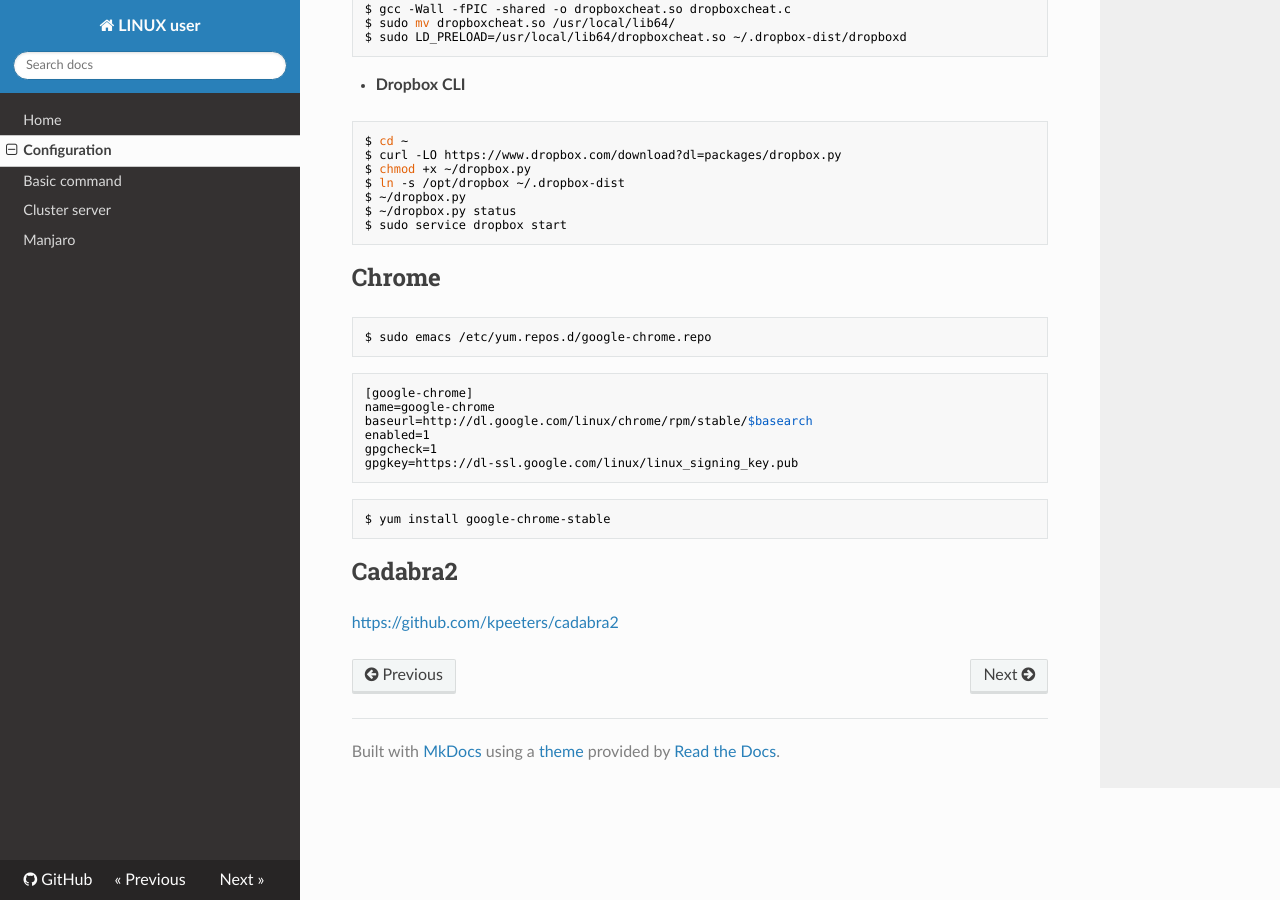
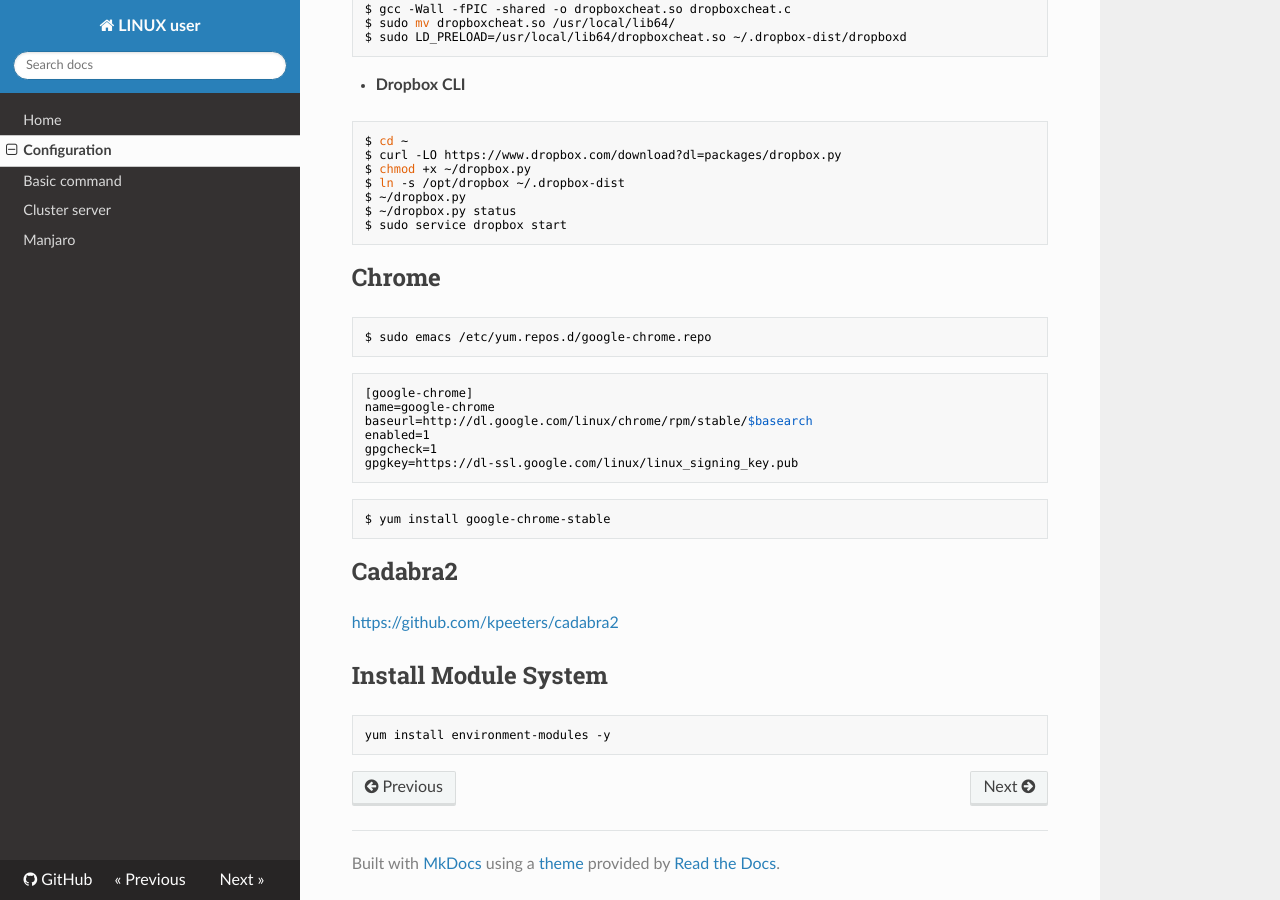
Before and after one commit to WonyoungCho/LINUX, an MkDocs documentation site: the page built from docs/config.md, in a window 1280 px wide and 900 px high, scrolled down 1308 px. Built offline with MkDocs 1.6.1, drawn with Linux system fonts in a browser that asks for light colours; nearby versions of some CDN libraries; old or Windows-style settings are respelled for this version of MkDocs.

Commit message:
Update config.md

````diff
--- a/docs/config.md
+++ b/docs/config.md
@@ -96,3 +96,8 @@ $ yum install google-chrome-stable
 ## Cadabra2
 
 <a href="https://github.com/kpeeters/cadabra2" target="_blank"> https://github.com/kpeeters/cadabra2 </a>
+
+## Install Module System
+```sh
+yum install environment-modules -y
+```
````
